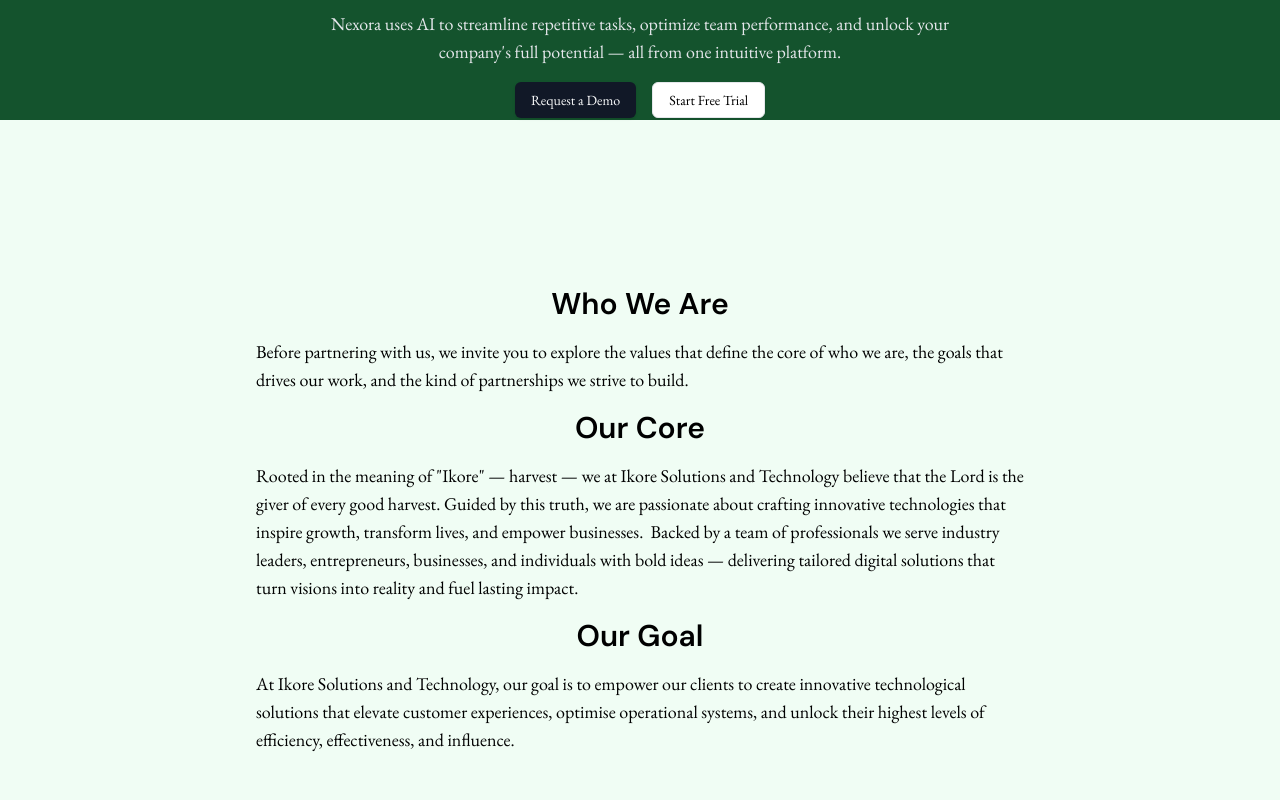
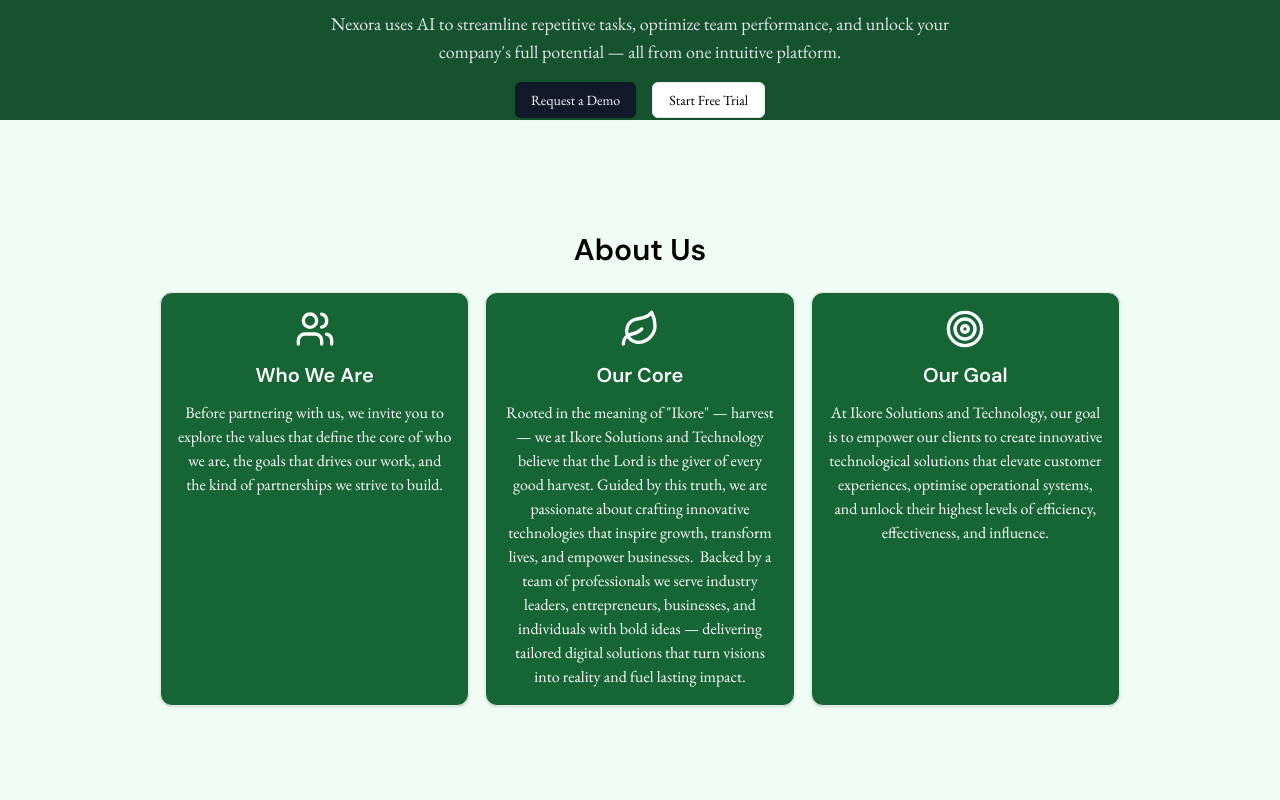
Before and after one commit to OluwaJudah/ikore, a Next.js app: page / in a window 1280 px wide. Shown: the part 680-1480 px from the top of the page. Built offline with nearby package versions, Linux system fonts and the light colour scheme.

Commit message:
refactor: updated contact form

```diff
--- a/app/page.tsx
+++ b/app/page.tsx
@@ -4,22 +4,24 @@
 import { useState, useEffect, useRef } from "react";
 import { Button } from "@/components/ui/button";
 import { Card, CardContent } from "@/components/ui/card";
-import { Menu } from "lucide-react";
+import { Leaf, Menu, TrendingUp } from "lucide-react";
 import { motion, AnimatePresence } from "framer-motion";
 import {
   Briefcase,
   Code2,
   Lightbulb,
   Globe,
-  Users,
   Rocket,
   Building2,
   ShieldCheck,
   UserCheck,
   Sparkles,
+  Users,
+  Target,
 } from "lucide-react";
 import { AnimatedSection } from "@/components/AnimatedSection";
 import Link from "next/link";
+import ContactForm from "@/components/ContactForm";
 
 export default function Page() {
   const [isMenuOpen, setMenuOpen] = useState(false);
@@ -55,7 +57,7 @@
             Home
           </Link>
           <Link href="#about" className="hover:underline">
-            About
+            About Us
           </Link>
           <Link href="#solutions" className="hover:underline">
             Solutions
@@ -101,7 +103,7 @@
               className="hover:underline"
               onClick={() => setMenuOpen(false)}
             >
-              About
+              About Us
             </Link>
             <Link
               href="#solutions"
@@ -143,7 +145,7 @@
           transition={{ delay: 0.3, duration: 0.8, type: "spring" }}
         >
           <h1 className="text-white font-extrabold font-sans text-[8rem] sm:text-[12rem] md:text-[18rem] lg:text-[24rem] xl:text-[32rem] leading-[1]">
-            iKoré
+            iKore
           </h1>
         </motion.div>
         <motion.section
@@ -171,39 +173,62 @@
       <AnimatedSection>
         <div
           id="about"
-          className="bg-green-50 min-h-screen flex flex-col justify-center gap-8 px-4 sm:px-6 md:px-12 lg:px-20 xl:px-64 py-32 md:py-12"
+          className="bg-green-50 min-h-[400px] flex flex-col justify-center gap-8 px-4 sm:px-6 md:px-12 lg:px-20 xl:px-40 py-32 md:py-28"
         >
-          <section className="space-y-4">
-            <h2 className="text-2xl text-center sm:text-3xl font-semibold font-sans">
+          <section>
+            <h2 className="text-2xl text-center sm:text-3xl font-semibold font-sans mb-6">
+              About Us
+            </h2>
+            <div className="grid gap-4 sm:grid-cols-3">
+              <Card className="bg-green-800">
+                <CardContent className="p-4 text-center flex flex-col items-center gap-3">
+                  <Users className="text-white" size={40} />
+                  <h3 className="text-lg text-white sm:text-xl font-semibold font-sans">
                     Who We Are
-            </h2>
-            <p className="font-light text-base sm:text-lg">
-              Before partnering with us, we invite you to explore the values
-              that define the core of who we are, the goals that drives our
-              work, and the kind of partnerships we strive to build.
-            </p>{" "}
-            <h2 className="text-2xl text-center sm:text-3xl font-semibold font-sans">
+                  </h3>
+                  <p className="text-white">
+                    Before partnering with us, we invite you to explore the
+                    values that define the core of who we are, the goals that
+                    drives our work, and the kind of partnerships we strive to
+                    build.
+                  </p>
+                </CardContent>
+              </Card>
+              <Card className="bg-green-800">
+                <CardContent className="p-4 text-center flex flex-col items-center gap-3">
+                  <Leaf className="text-white" size={40} />
+                  <h3 className="text-lg text-white sm:text-xl font-semibold font-sans">
                     Our Core
-            </h2>
-            <p className="font-light text-base sm:text-lg">
-              Rooted in the meaning of "Ikore" — harvest — we at Ikore Solutions
-              and Technology believe that the Lord is the giver of every good
-              harvest. Guided by this truth, we are passionate about crafting
-              innovative technologies that inspire growth, transform lives, and
-              empower businesses. ​ Backed by a team of professionals we serve
-              industry leaders, entrepreneurs, businesses, and individuals with
-              bold ideas — delivering tailored digital solutions that turn
-              visions into reality and fuel lasting impact.{" "}
+                  </h3>
+                  <p className="text-white">
+                    Rooted in the meaning of "Ikore" — harvest — we at Ikore
+                    Solutions and Technology believe that the Lord is the giver
+                    of every good harvest. Guided by this truth, we are
+                    passionate about crafting innovative technologies that
+                    inspire growth, transform lives, and empower businesses. ​
+                    Backed by a team of professionals we serve industry leaders,
+                    entrepreneurs, businesses, and individuals with bold ideas —
+                    delivering tailored digital solutions that turn visions into
+                    reality and fuel lasting impact.{" "}
                   </p>
-            <h2 className="text-2xl text-center sm:text-3xl font-semibold font-sans">
+                </CardContent>
+              </Card>
+              <Card className="bg-green-800">
+                <CardContent className="p-4 text-center flex flex-col items-center gap-3">
+                  <Target className="text-white" size={40} />
+                  <h3 className="text-lg text-white sm:text-xl font-semibold font-sans">
                     Our Goal
-            </h2>
-            <p className="font-light text-base sm:text-lg">
-              At Ikore Solutions and Technology, our goal is to empower our
-              clients to create innovative technological solutions that elevate
-              customer experiences, optimise operational systems, and unlock
-              their highest levels of efficiency, effectiveness, and influence.
+                  </h3>
+                  <p className="text-white">
+                    At Ikore Solutions and Technology, our goal is to empower
+                    our clients to create innovative technological solutions
+                    that elevate customer experiences, optimise operational
+                    systems, and unlock their highest levels of efficiency,
+                    effectiveness, and influence.
                   </p>
+                </CardContent>
+              </Card>
+            </div>
           </section>
         </div>
       </AnimatedSection>
@@ -305,7 +330,7 @@
       <AnimatedSection>
         <div
           id="platform"
-          className="bg-green-50 min-h-[400px] flex flex-col justify-center gap-8 px-4 sm:px-6 md:px-12 lg:px-20 xl:px-40 py-32 md:py-12"
+          className="bg-green-50 min-h-[400px] flex flex-col justify-center gap-8 px-4 sm:px-6 md:px-12 lg:px-20 xl:px-40 py-32 md:py-28"
         >
           <section>
             <h2 className="text-2xl text-center sm:text-3xl font-semibold font-sans mb-6">
@@ -366,43 +391,9 @@
       </AnimatedSection>
 
       {/* Contact Section */}
-      <AnimatedSection>
-        <section
-          id="contact"
-          className="bg-green-900 min-h-screen pt-40 px-4 sm:px-6 md:px-20 lg:px-32 py-16 space-y-12"
-        >
-          <h2 className="text-4xl font-bold font-sans text-center text-white">
-            Contact Us
-          </h2>
-          <p className="text-center text-gray-600  text-white">
-            To get in contact with us fill in the form and we'll get back to
-            you.
-          </p>
-          <form className="max-w-2xl mx-auto space-y-6">
-            <input
-              type="text"
-              placeholder="Your Name"
-              className="w-full p-3 border rounded-md"
-              required
-            />
-            <input
-              type="email"
-              placeholder="Your Email"
-              className="w-full p-3 border rounded-md"
-              required
-            />
-            <textarea
-              placeholder="Your Message"
-              className="w-full p-3 border rounded-md h-32"
-              required
-            ></textarea>
-            <Button type="submit">Send Message</Button>
-          </form>
-        </section>
-      </AnimatedSection>
+      <ContactForm />
 
       {/* Footer */}
-      <AnimatedSection>
       <footer className="bg-green-900 text-white py-8 px-4 sm:px-6 md:px-20 lg:px-32 space-y-4">
         <div className="text-center">
           <p className="font-semibold">
@@ -433,7 +424,6 @@
           </div>
         </div>
       </footer>
-      </AnimatedSection>
     </div>
   );
 }
--- /dev/null
+++ b/components/ContactForm.tsx
@@ -0,0 +1,80 @@
+// At the top of your file
+"use client";
+import { useRef } from "react";
+import emailjs from "@emailjs/browser";
+import { AnimatedSection } from "./AnimatedSection";
+
+const ContactForm = () => {
+  const form = useRef<HTMLFormElement>(null);
+
+  const sendEmail = (e: React.FormEvent<HTMLFormElement>) => {
+    e.preventDefault();
+
+    emailjs
+      .sendForm(
+        "service_2boljis", // Replace with actual Service ID
+        "template_eorsdm4", // Replace with actual Template ID
+        form.current!,
+        "r-6zJCnsDi1Lfx1NF" // Replace with your Public Key
+      )
+      .then(() => {
+        alert("Message sent successfully!");
+        form.current?.reset();
+      })
+      .catch(() => {
+        alert("Failed to send message. Please try again.");
+      });
+  };
+
+  return (
+    <AnimatedSection>
+      <section
+        id="contact"
+        className="bg-green-900 min-h-screen pt-40 px-4 sm:px-6 md:px-20 lg:px-32 py-16 space-y-12"
+      >
+        <h2 className="text-4xl font-bold font-sans text-center text-white">
+          Contact Us
+        </h2>
+        <p className="text-center text-gray-200 text-white">
+          To get in contact with us fill in the form and we'll get back to you.
+        </p>
+
+        {/* Contact Form */}
+        <form
+          ref={form}
+          onSubmit={sendEmail}
+          className="max-w-2xl mx-auto space-y-6"
+        >
+          <input
+            name="name"
+            type="text"
+            placeholder="Your Name"
+            className="w-full p-3 border rounded-md"
+            required
+          />
+          <input
+            name="email"
+            type="email"
+            placeholder="Your Email"
+            className="w-full p-3 border rounded-md"
+            required
+          />
+          <textarea
+            name="message"
+            placeholder="Your Message"
+            className="w-full p-3 border rounded-md h-32"
+            required
+          ></textarea>
+          <button
+            type="submit"
+            className="bg-white text-green-900 font-semibold px-6 py-2 rounded"
+          >
+            Send Message
+          </button>
+        </form>
+      </section>
+    </AnimatedSection>
+  );
+};
+
+export default ContactForm;
```
Lines whose indentation alone changed are shown as unchanged.
